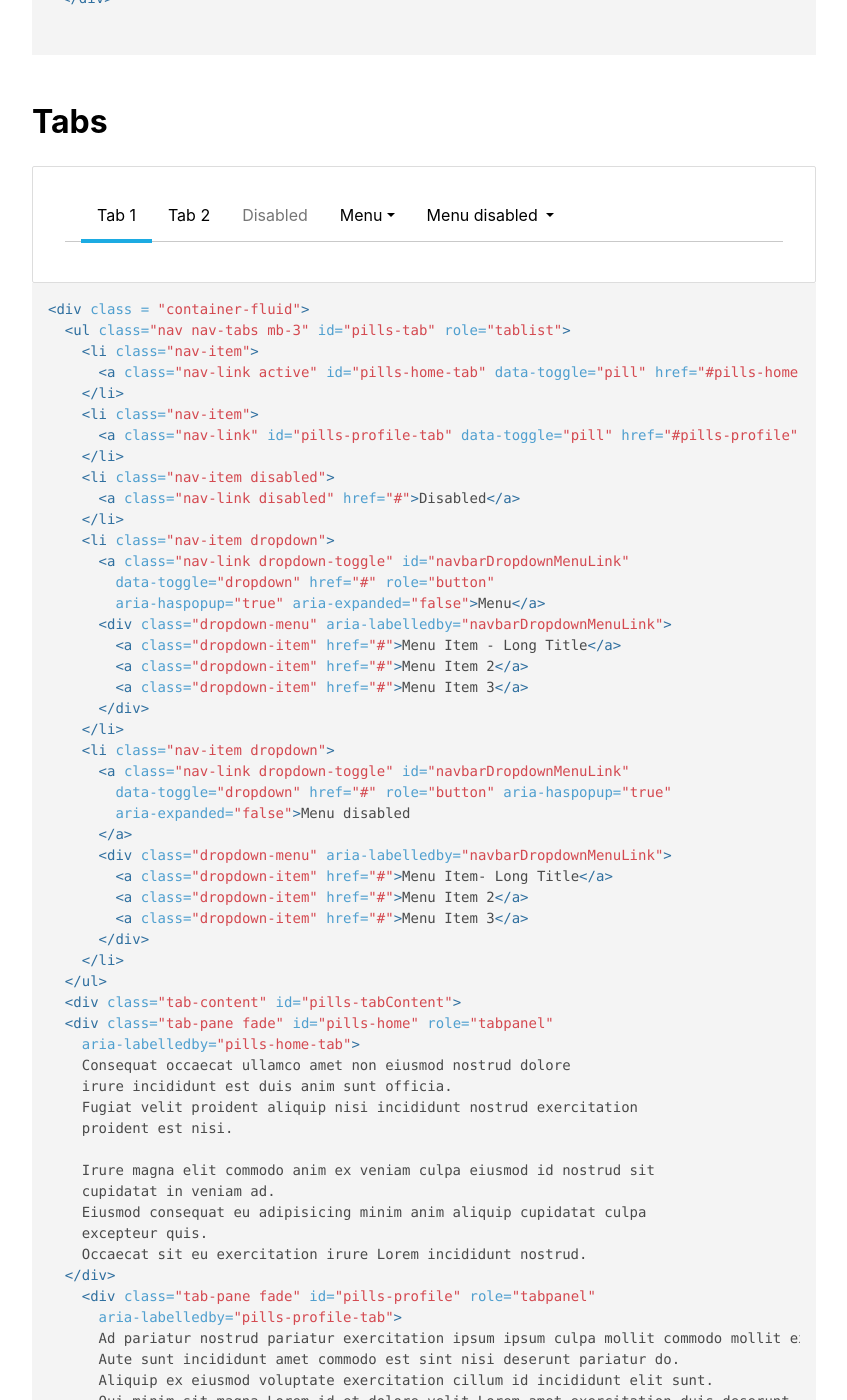
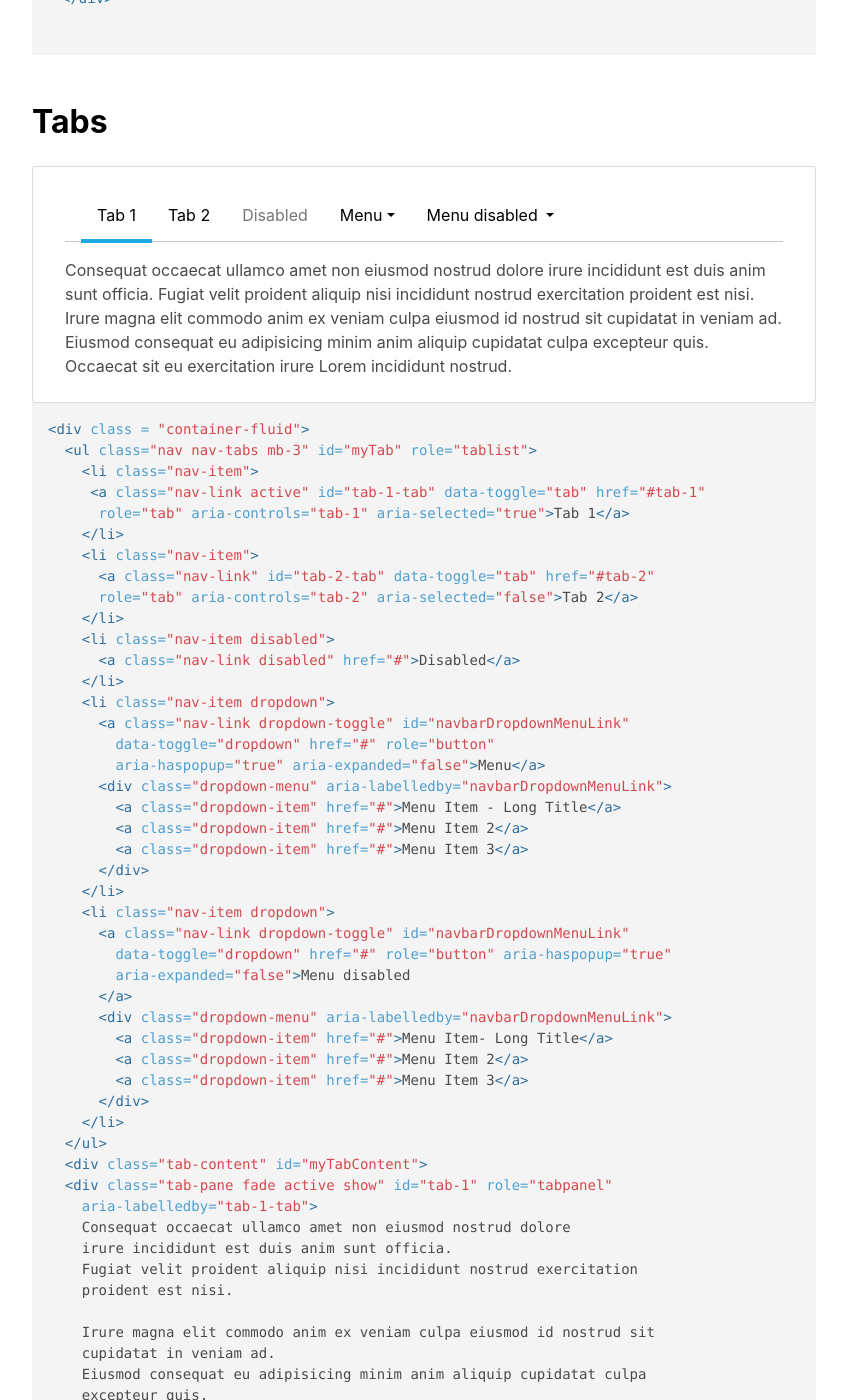
Before and after one commit to unicef/design-system, a Jekyll site: the page built from developer-docs.md, in a window 1280 px wide and 1400 px high, scrolled down 10025 px. Shown: the whole window, without its empty margins (216-1063 px from the left). Built offline with Jekyll 4.4.1, drawn with Linux system fonts in a browser that asks for light colours; nearby versions of some CDN libraries.

Commit message:
Added tab id  and removed pill id. close #36

```diff
--- a/developer-docs.md
+++ b/developer-docs.md
@@ -340,12 +340,14 @@
 ## Tabs
 {% capture example %}
 <div class = "container-fluid">
-  <ul class="nav nav-tabs mb-3" id="pills-tab" role="tablist">
+  <ul class="nav nav-tabs mb-3" id="myTab" role="tablist">
     <li class="nav-item">
-      <a class="nav-link active" id="pills-home-tab" data-toggle="pill" href="#pills-home" role="tab" aria-controls="pills-home" aria-selected="true" selected="true">Tab 1</a>
+     <a class="nav-link active" id="tab-1-tab" data-toggle="tab" href="#tab-1"
+      role="tab" aria-controls="tab-1" aria-selected="true">Tab 1</a>
     </li>
     <li class="nav-item">
-      <a class="nav-link" id="pills-profile-tab" data-toggle="pill" href="#pills-profile" role="tab" aria-controls="pills-profile" aria-selected="false">Tab 2</a>
+      <a class="nav-link" id="tab-2-tab" data-toggle="tab" href="#tab-2"
+      role="tab" aria-controls="tab-2" aria-selected="false">Tab 2</a>
     </li>
     <li class="nav-item disabled">
       <a class="nav-link disabled" href="#">Disabled</a>
@@ -372,9 +374,9 @@
       </div>
     </li>
   </ul>
-  <div class="tab-content" id="pills-tabContent">
-  <div class="tab-pane fade" id="pills-home" role="tabpanel"
-    aria-labelledby="pills-home-tab">
+  <div class="tab-content" id="myTabContent">
+  <div class="tab-pane fade active show" id="tab-1" role="tabpanel"
+    aria-labelledby="tab-1-tab">
     Consequat occaecat ullamco amet non eiusmod nostrud dolore
     irure incididunt est duis anim sunt officia.
     Fugiat velit proident aliquip nisi incididunt nostrud exercitation
@@ -386,14 +388,18 @@
     excepteur quis.
     Occaecat sit eu exercitation irure Lorem incididunt nostrud.
   </div>
-    <div class="tab-pane fade" id="pills-profile" role="tabpanel"
-      aria-labelledby="pills-profile-tab">
-      Ad pariatur nostrud pariatur exercitation ipsum ipsum culpa mollit commodo mollit ex.
-      Aute sunt incididunt amet commodo est sint nisi deserunt pariatur do.
-      Aliquip ex eiusmod voluptate exercitation cillum id incididunt elit sunt.
-      Qui minim sit magna Lorem id et dolore velit Lorem amet exercitation duis deserunt.
-      Anim id labore elit adipisicing ut in id occaecat pariatur ut ullamco ea tempor duis.
-    </div>
+  <div class="tab-pane fade" id="tab-2" role="tabpanel"
+    aria-labelledby="tab-2-tab">
+    Ad pariatur nostrud pariatur exercitation ipsum ipsum culpa mollit
+    commodo mollit ex.
+    Aute sunt incididunt amet commodo est sint nisi deserunt pariatur do.
+
+    Aliquip ex eiusmod voluptate exercitation cillum id incididunt elit sunt.
+    Qui minim sit magna Lorem id et dolore velit Lorem amet exercitation
+    duis deserunt.
+    Anim id labore elit adipisicing ut in id occaecat pariatur ut ullamco
+    ea tempor duis.
+  </div>
   </div>
 </div>
 {% endcapture %}
```
Also changed, not shown: dist/css/unicef.css, 1 other file.
